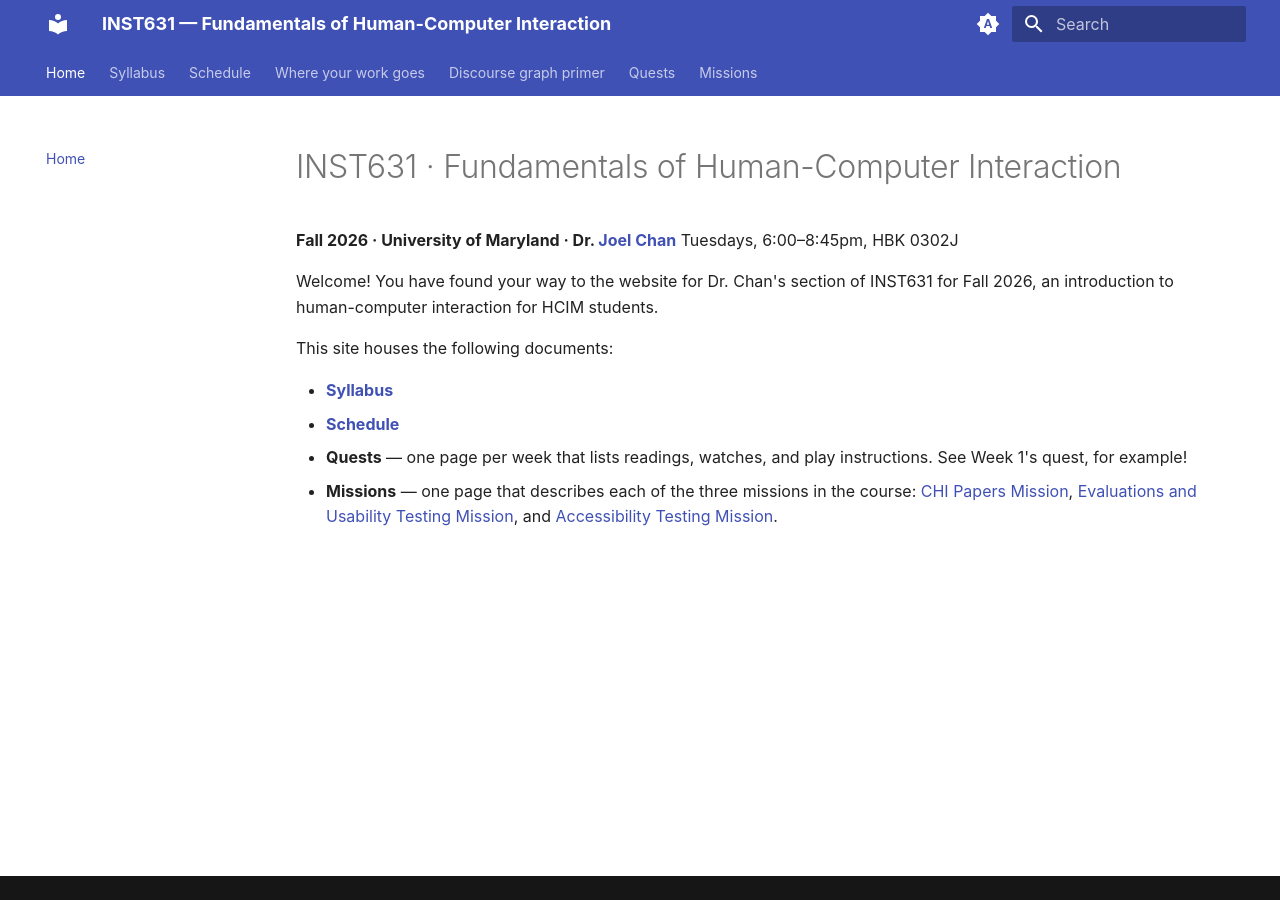
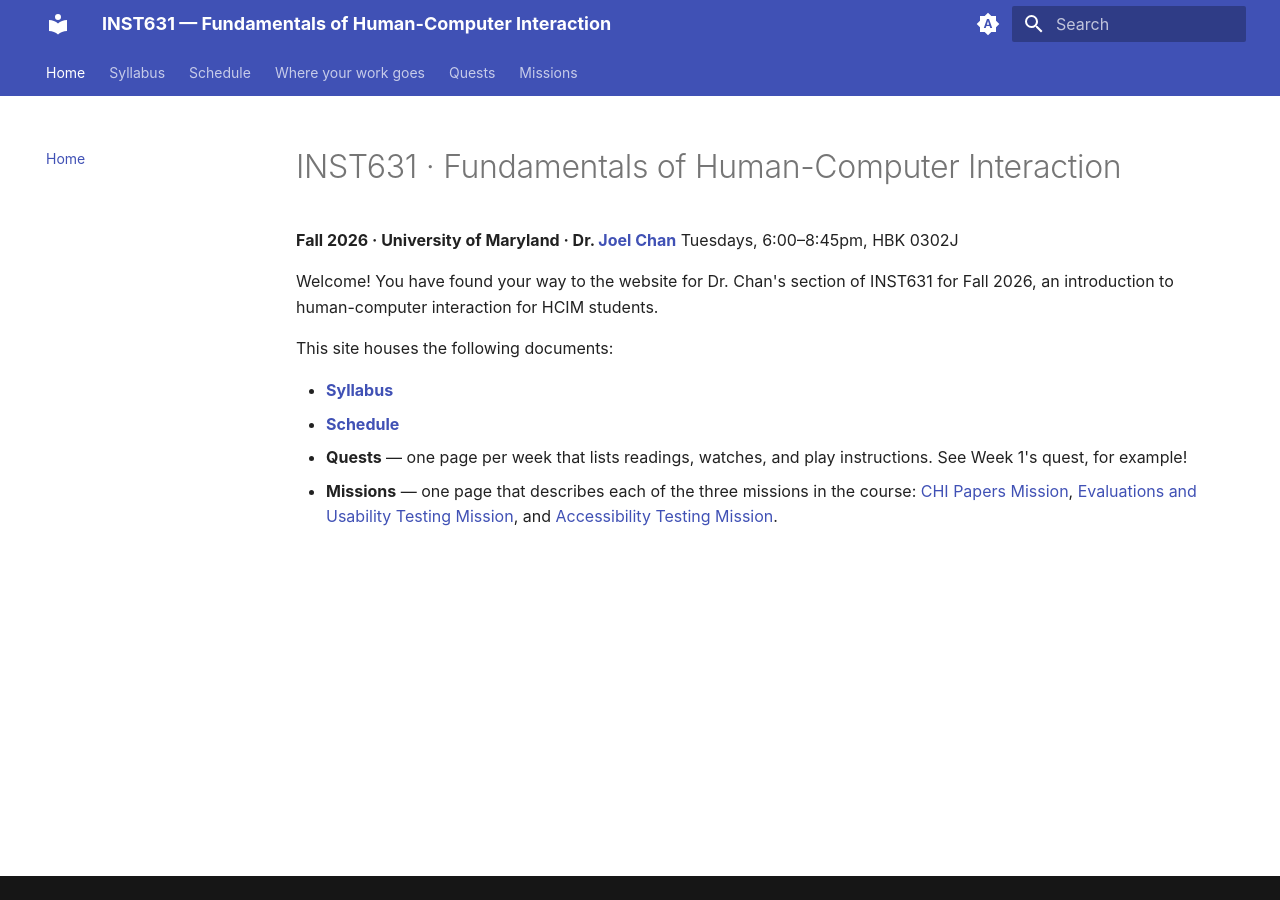
Before and after one commit to joelchan/inst631-fa26-site, an MkDocs documentation site: the page built from docs/index.md, in a window 1280 px wide. Built offline with MkDocs 1.6.1 and Material for MkDocs 9.7.7, drawn with Linux system fonts in a browser that asks for light colours; part of the change alters nothing that is shown.

Commit message:
Sync from vault d30d3f3
Move the week plans' rationale into the margin, and unbreak the deploy

Two things.

The rationale blocks inside each week's plan are now Cornell Marginalia
callouts, so a session plan reads straight down the middle with the
reasoning beside it. 36 notes converted, and two trailing paragraphs folded
into the notes they belong to. Verified nothing was lost: heading count
unchanged, every note opening still present, word count up only by the new
legend.

Used the [!cornell] callout form rather than the inline %%> %% form on
purpose. Every one of these notes carries bold, wikilinks or DOI links, and
the callout is the documented way to keep markdown working inside a margin
note. It also degrades better: %%> %% is Obsidian comment syntax, so if the
plugin is ever disabled the notes become invisible, and build.py strips
%%comments%% outright. A callout degrades to a visible callout. For the file
holding the reasoning behind the course, failing visible beats failing
silent.

The standalone sections keep their notes inline, because in "session shape"
and "thirty students" the notes are the content rather than a gloss on it.

Separately: the site has not deployed since Aug 31. mkdocs.yml gained a nav
entry for discourse-graph-primer.md, which does not exist, and a nav entry
for a missing file aborts the site repo's --strict build. So today's CHI
vintage change, the reflection word-count removal and the walkthrough length
were all staged but never published. Entry commented out with a note, and
the todo now says to re-enable it alongside the page.

Co-Authored-By: Claude Opus 5 (1M context) <noreply@anthropic.com>
Claude-Session: https://claude.ai/code/session_01PYBzME84GdvKLYDrH38CW6

Generated by publish-site.yml from joelchan/inst631-fa26.

```diff
--- a/mkdocs.yml
+++ b/mkdocs.yml
@@ -43,7 +43,8 @@ nav:
   - Syllabus: syllabus.md
   - Schedule: schedule.md
   - Where your work goes: where-your-work-goes.md
-  - Discourse graph primer: discourse-graph-primer.md
+  # - Discourse graph primer: discourse-graph-primer.md   # re-enable when the page exists;
+  #   nav entries for missing files abort the site repo's --strict build
   - Quests:
       - Week 1 · Introduction to the course: quests/week-01.md
       - Week 2 · What is HCI: quests/week-02.md
```
